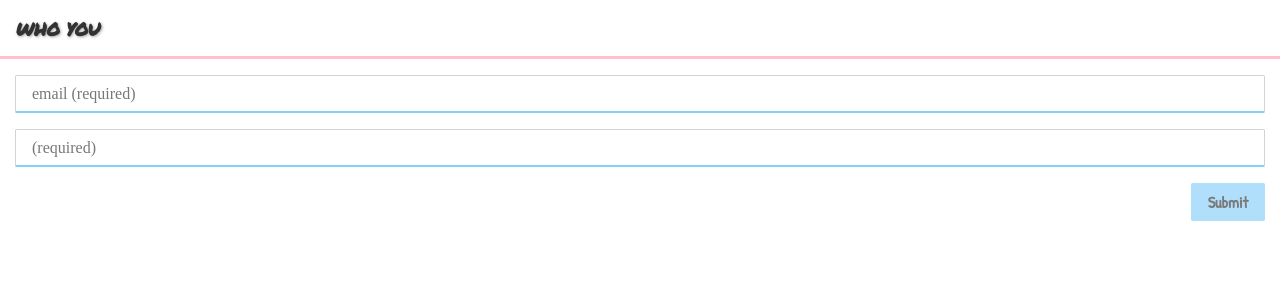
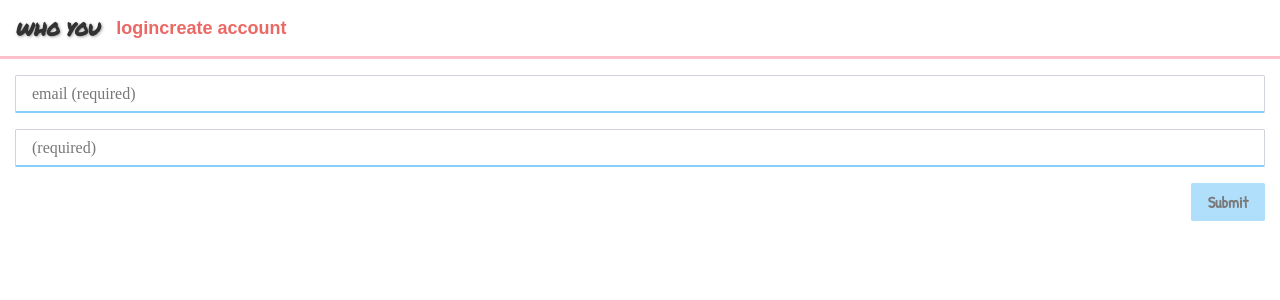
Before and after one commit to anyakeller/final-project, a React (Create React App) app in the folder client/: page /login in a window 1280 px wide. Shown: the top 300 px of the page. Built offline with nearby package versions, Linux system fonts and the light colour scheme; no server answers; a web font is replaced by a local one.

Commit message:
created nav links for register and add contact

```diff
--- a/client/src/App.js
+++ b/client/src/App.js
@@ -20,20 +20,21 @@ class App extends React.Component {
     super(props);
     this.state = {
       authenticated: false,
-      loading: false
+      loading: false,
+			navoptns:[{name:"",route:""}]
     };
   }
   authenticate(who) {
     authenticateUser()
       .then(auth => {
         console.log('hi');
-        who.setState({authenticated: auth.data, loading: false});
+        who.setState({authenticated: auth.data, loading: false,navoptns:[{name:"contacts",route:"contacts"},{name:"Add New Contact",route:"newContact"}]});
         // return auth.data;
       })
       .catch(err => {
         console.log(err);
         console.log('oh no');
-        who.setState({authenticated: false, loading: false});
+        who.setState({authenticated: false, loading: false,navoptns:[{name:"login",route:""},{name:"create account",route:"signup"}]});
         // return false;
       });
   }
@@ -47,7 +48,7 @@ class App extends React.Component {
     return (
       <Router>
         <div>
-          <Nav />
+          <Nav navLinks={this.state.navoptns}/>
           <Switch>
             <Route
               exact
--- a/client/src/components/Nav/index.js
+++ b/client/src/components/Nav/index.js
@@ -1,12 +1,19 @@
 import React from "react";
 import "./style.css";
 
-function Nav() {
+function Nav(props) {
+
+	// return navbar
   return (
     <nav className="navbar navbar-expand-lg">
       <a className="navbar-brand" href="/">
         Who You
       </a>
+			{props.navLinks.map(link =>(
+				<a href={"/"+link.route}>
+					{link.name}
+				</a>
+			))}
     </nav>
   );
 }
```
